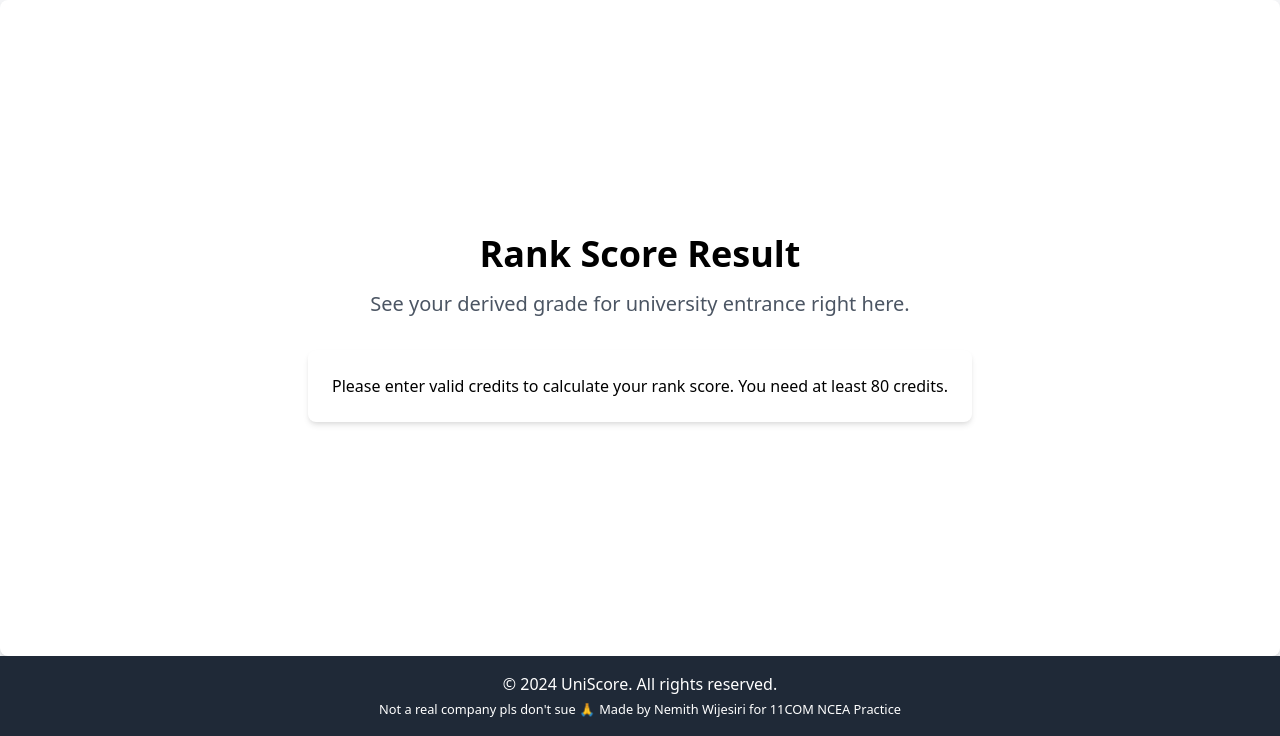
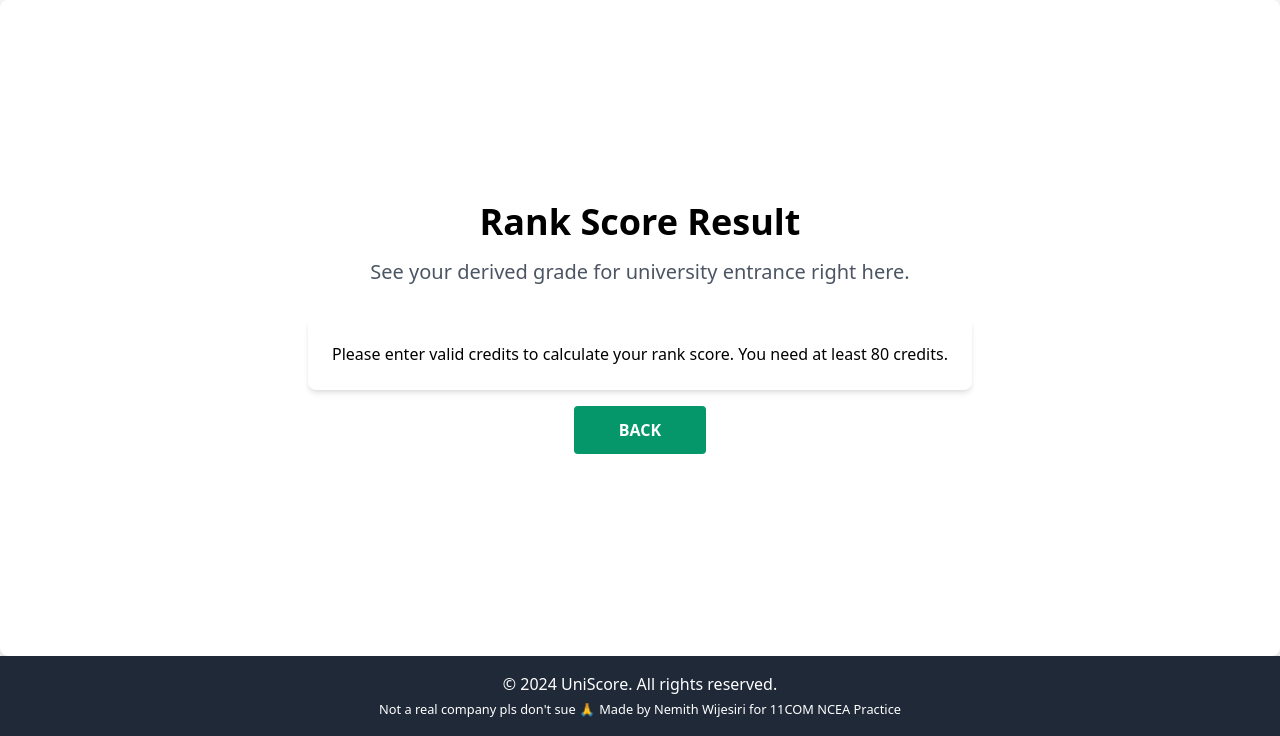
Before and after one commit to nemsip/11COM-Python, a Flask app: template NCEA Practice/templates/result.html in a window 1280 px wide. Shown: the part 64-800 px from the top of the page. Run offline with Flask 3, Linux system fonts and the light colour scheme; the template is opened without the code that fills it, so the values that code supplies are empty.

Commit message:
added back btn

```diff
--- a/NCEA Practice/templates/result.html
+++ b/NCEA Practice/templates/result.html
@@ -45,6 +45,7 @@
                     <p>Please enter valid credits to calculate your rank score. You need at least 80 credits.</p>
                 {% endif %}
             </div>
+            <button type="button" onclick="window.location.href = '/';" class="bg-green-600 text-white py-3 m-auto rounded font-semibold hover:bg-green-700 block mt-4" style="width: 20%;">BACK</button>
         </div>
     </main>
 
```
